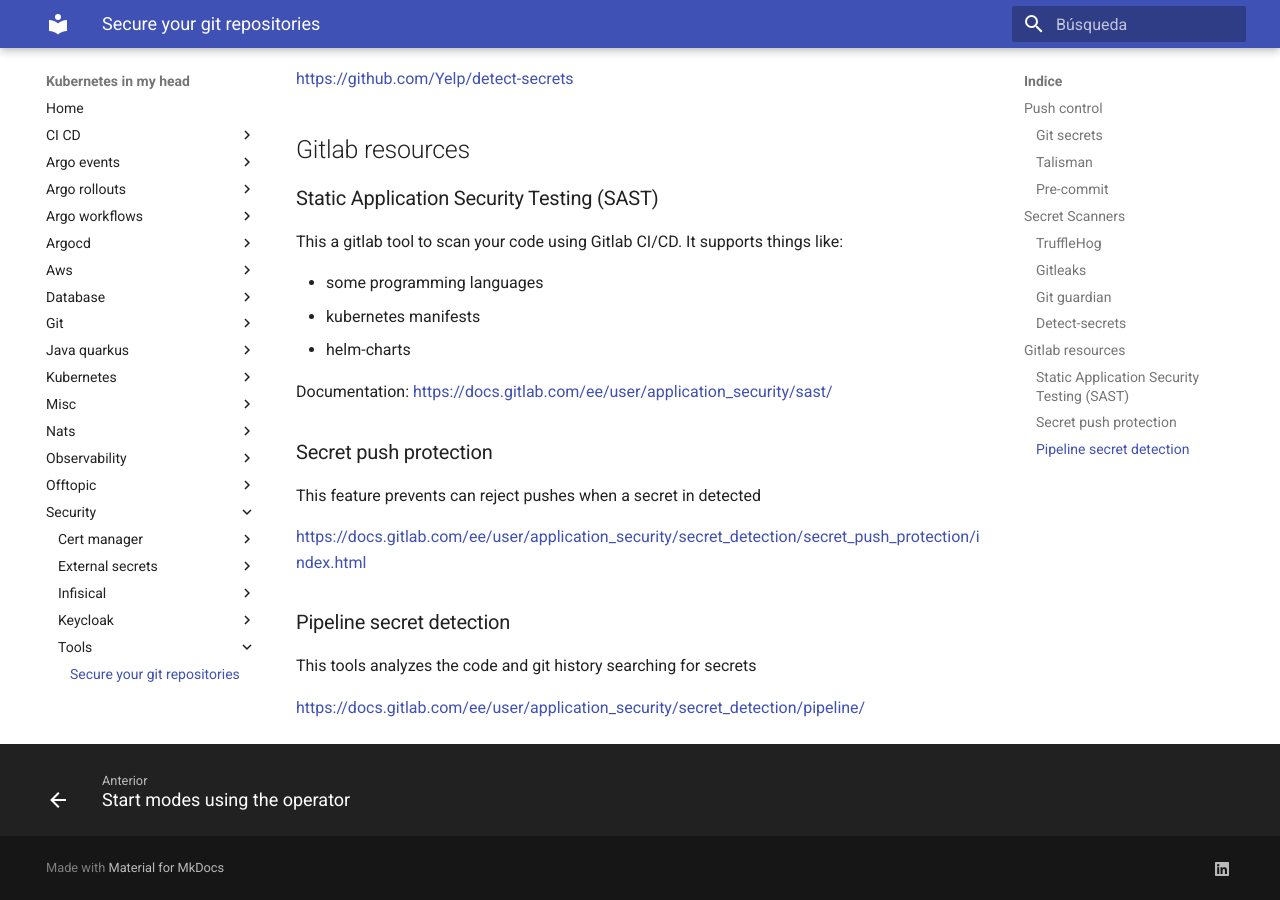
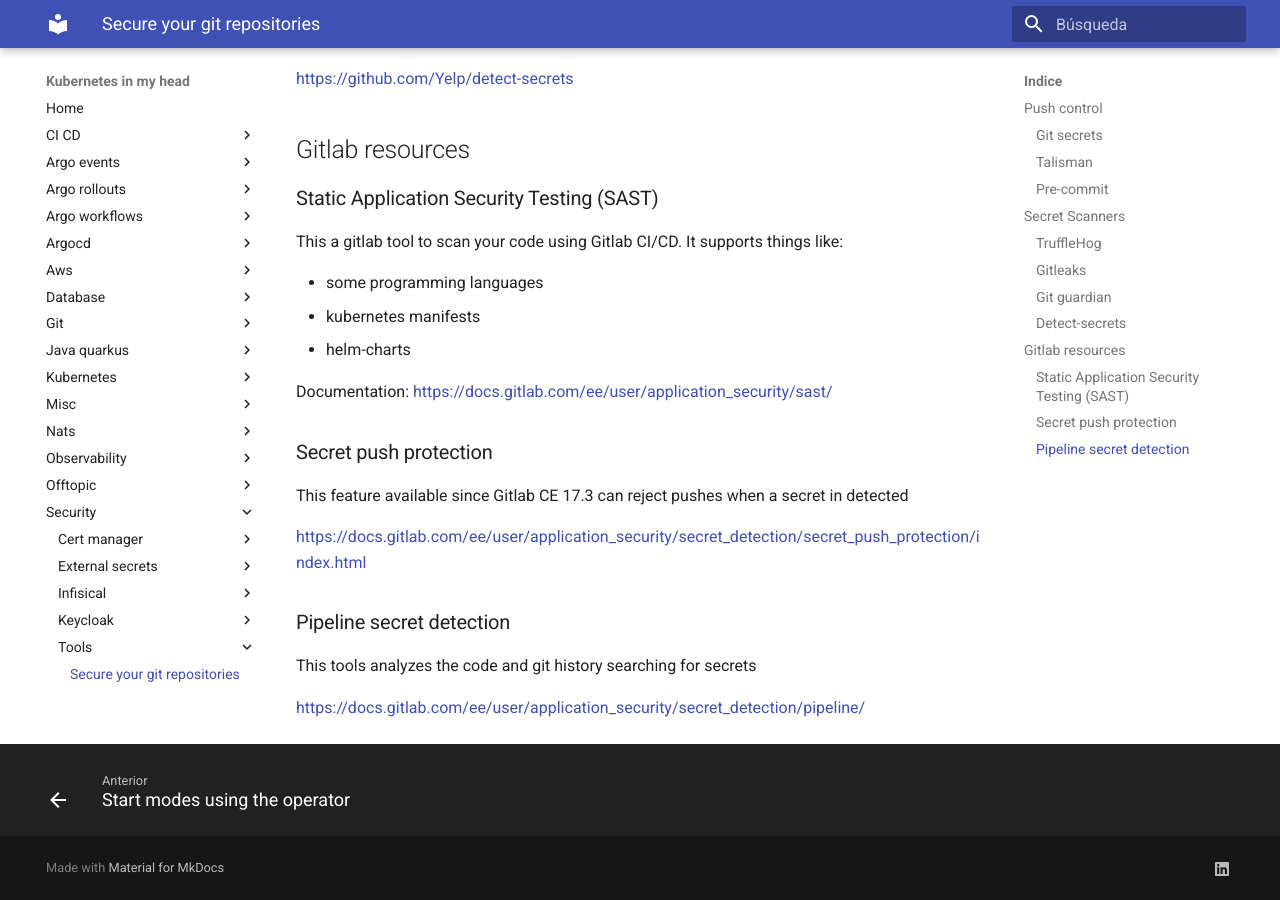
Before and after one commit to jorgelon/kubernetesinmyhead.net, an MkDocs documentation site: the page built from docs/security/tools/secure-git.md, in a window 1280 px wide and 900 px high, scrolled down 1072 px. Built offline with MkDocs 1.6.1 and Material for MkDocs 9.7.7, drawn with Linux system fonts in a browser that asks for light colours.

Commit message:
add release required

```diff
--- a/docs/security/tools/secure-git.md
+++ b/docs/security/tools/secure-git.md
@@ -52,7 +52,7 @@ Documentation:
 
 ### Secret push protection
 
-This feature prevents can reject pushes when a secret in detected
+This feature available since Gitlab CE 17.3 can reject pushes when a secret in detected
 
 <https://docs.gitlab.com/ee/user/application_security/secret_detection/secret_push_protection/index.html>
 
```
